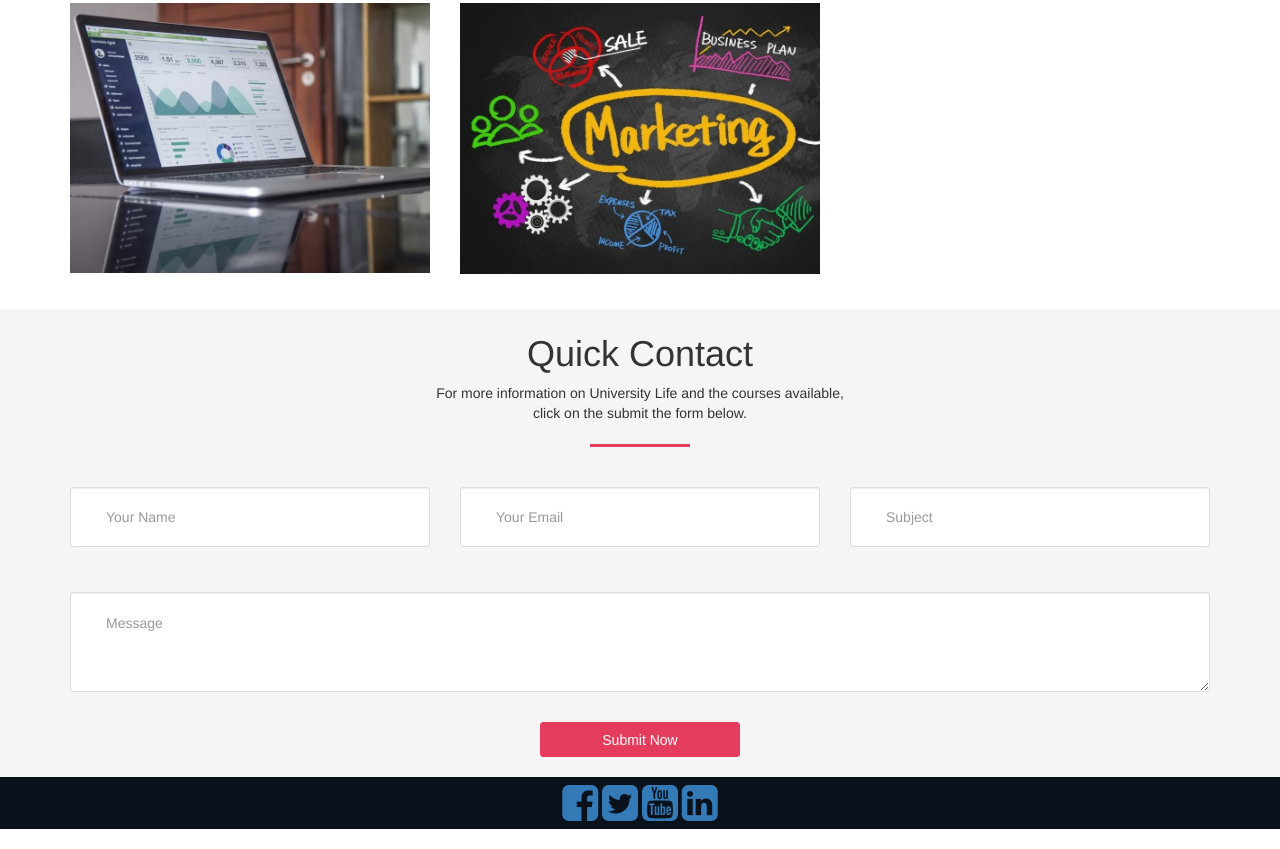
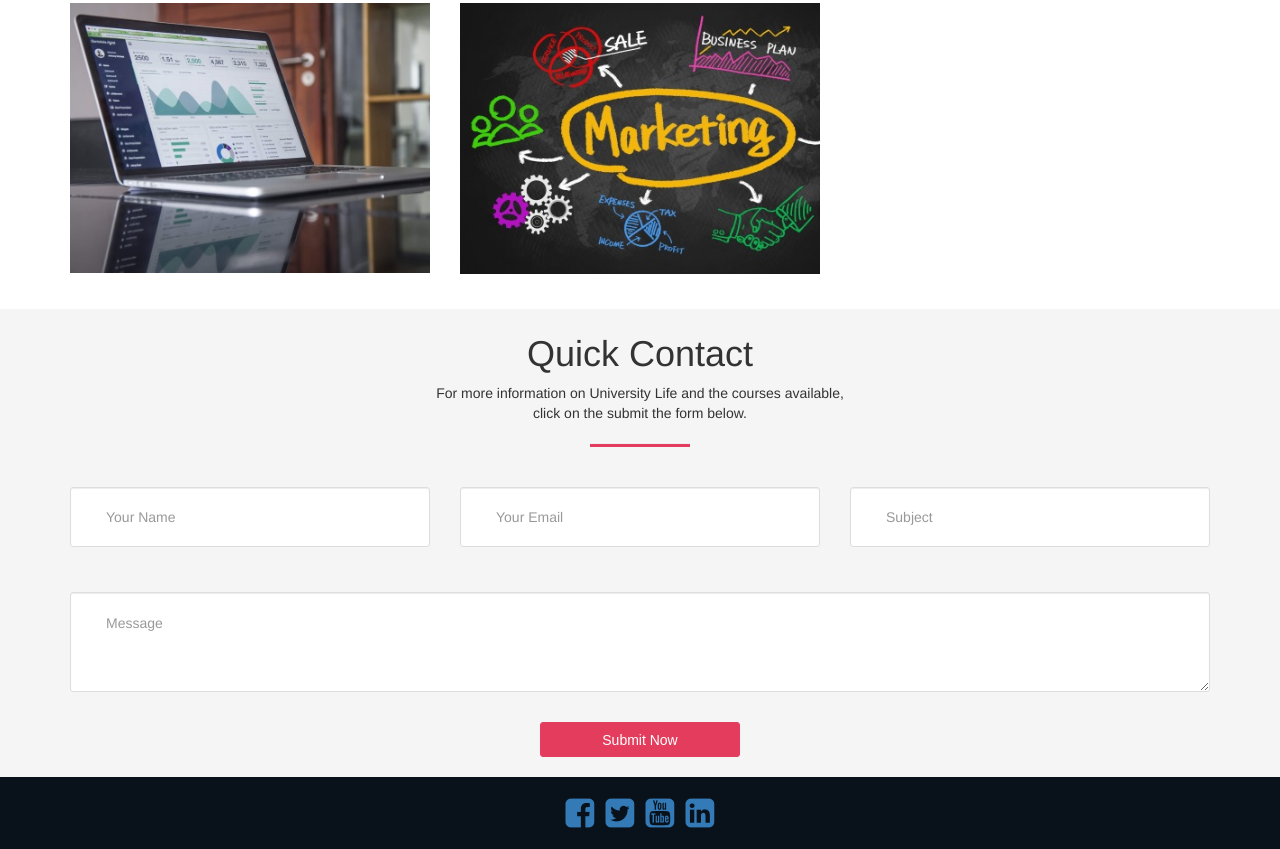
Before and after one commit to ricoheurope/ricoheurope.github.io, a plain HTML site: page index.html in a window 1280 px wide. Shown: the part 2420-3269 px from the top of the page. Drawn offline with nearby package versions, Linux system fonts and the light colour scheme.

Commit message:
Add files via upload

```diff
--- a/css/style.css
+++ b/css/style.css
@@ -507,7 +507,7 @@ margin-top: 5px;
 }
 .footer-bottom {
     background: #09121B;
-    padding: 5px 5px;
+    padding: 15px 0px 15px 0px;
 }
 .footer_copyright {
     color: #fff;
@@ -667,3 +667,38 @@ p.cta-sub-title {
 /**************************************
 form element
 **************************************/
+
+/*** footer icons ****/
+.social:hover {
+     -webkit-transform: scale(1.1);
+     -moz-transform: scale(1.1);
+     -o-transform: scale(1.1);
+ }
+ .social {
+     -webkit-transform: scale(0.8);
+     /* Browser Variations: */
+
+     -moz-transform: scale(0.8);
+     -o-transform: scale(0.8);
+     -webkit-transition-duration: 0.5s;
+     -moz-transition-duration: 0.5s;
+     -o-transition-duration: 0.5s;
+ }
+
+/*
+    Multicoloured Hover Variations
+*/
+
+ #social-fb:hover {
+     color: #3B5998;
+ }
+ #social-tw:hover {
+     color: #4099FF;
+ }
+ #social-yt:hover {
+     color: #d34836;
+ }
+ #social-li:hover {
+     color: #0073B0;
+ }
+ /*** footer ****/
```
